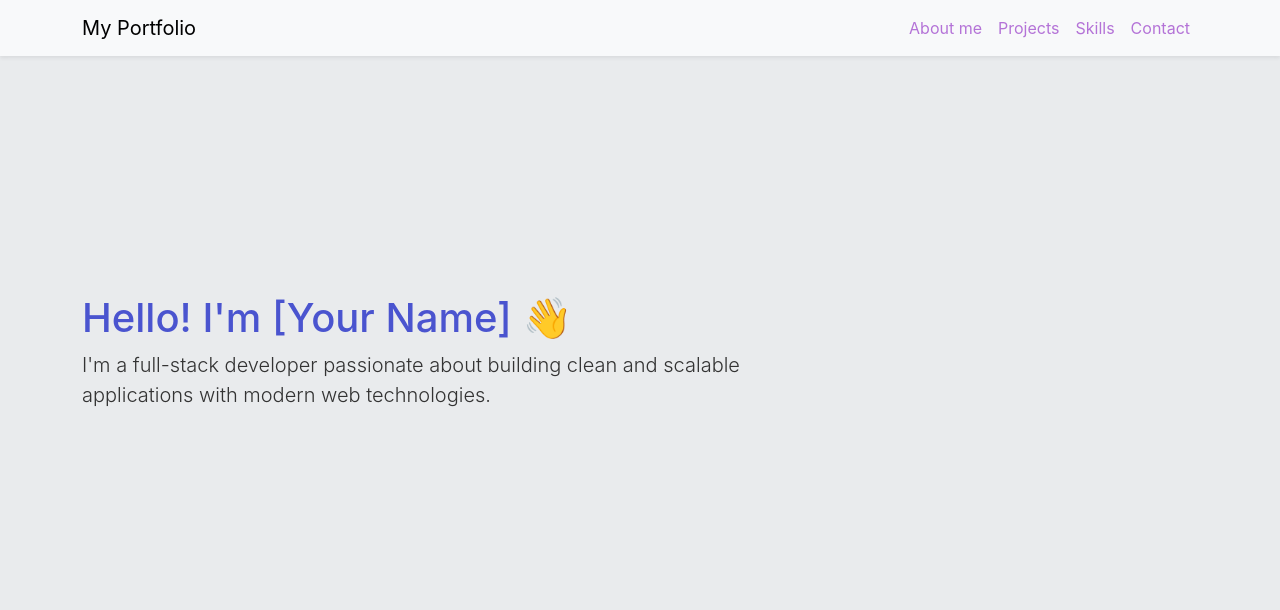
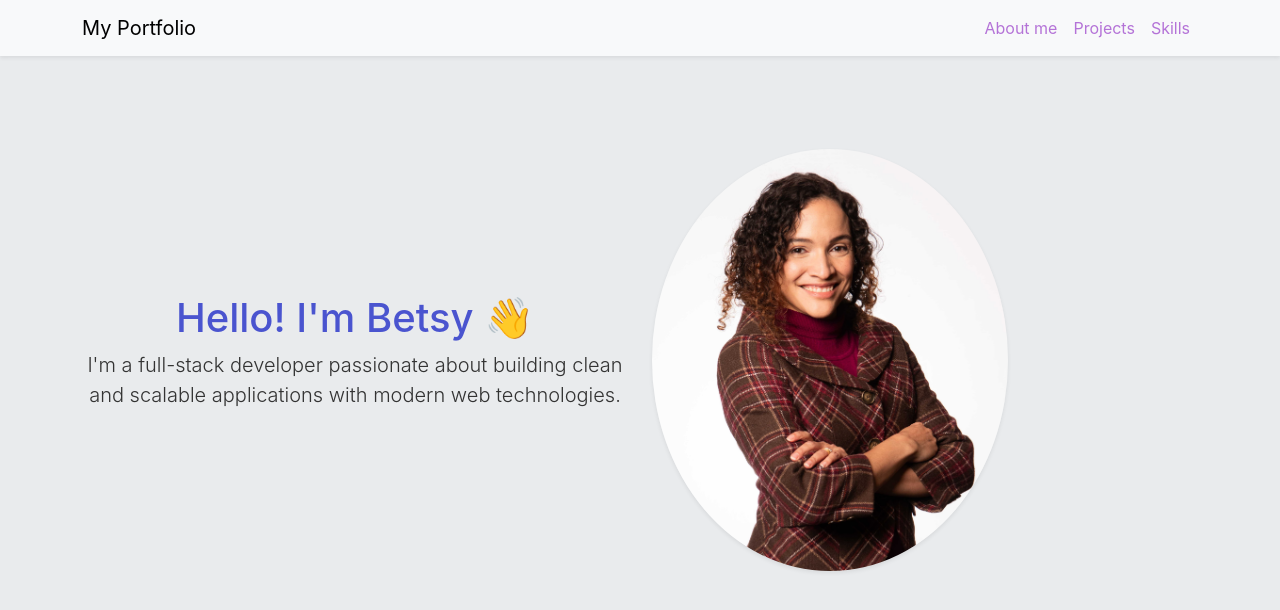
Before and after one commit to BetsyToyo/Betsy-Toyo-Portfolio, a Next.js app: page / in a window 1280 px wide. Shown: the top 610 px of the page. Built offline with nearby package versions, Linux system fonts and the light colour scheme.

Commit message:
Portfolio updates

```diff
--- a/components/MainNavbar.js
+++ b/components/MainNavbar.js
@@ -23,9 +23,6 @@ export default function MainNavbar() {
             <Nav.Link as="div">
               <Link href="/skills" className="custom-link">Skills</Link>
             </Nav.Link>
-            <Nav.Link as="div">
-              <Link href="/contact" className="custom-link">Contact</Link>
-            </Nav.Link>
           </Nav>
         </Navbar.Collapse>
       </Container>
--- a/pages/index.js
+++ b/pages/index.js
@@ -8,16 +8,30 @@ export default function Home() {
       <CustomNavbar />
       <Container>
         <Row className="align-items-center" style={{ minHeight: '70vh' }}>
-          <Col md={8}>
+          <Col md={6} className="text-center">
             <motion.div
               initial={{ opacity: 0, y: -20 }}
               animate={{ opacity: 1, y: 0 }}
               transition={{ duration: 0.8 }}
             >
-              <h1>Hello! I'm [Your Name] 👋</h1>
+              <h1>Hello! I'm Betsy 👋</h1>
               <p className="lead">
                 I'm a full-stack developer passionate about building clean and scalable applications with modern web technologies.
               </p>
+            </motion.div>
+          </Col>
+          <Col md={4}>
+            <motion.div
+              initial={{ opacity: 0, y: -20 }}
+              animate={{ opacity: 1, y: 0 }}
+              transition={{ duration: 0.8 }}
+            >
+              <img
+                src="/images/profile.jpg"
+                alt="Profile"
+                className="img-fluid rounded-circle shadow-sm"
+                style={{ maxWidth: '100%', height: 'auto' }}
+              />
             </motion.div>
           </Col>
         </Row>
```
Also changed, not shown: pages/contact.js (deleted, +0 -47 lines), pages/projects.js (+8 -8 lines), public/images/profile.jpg (added).
